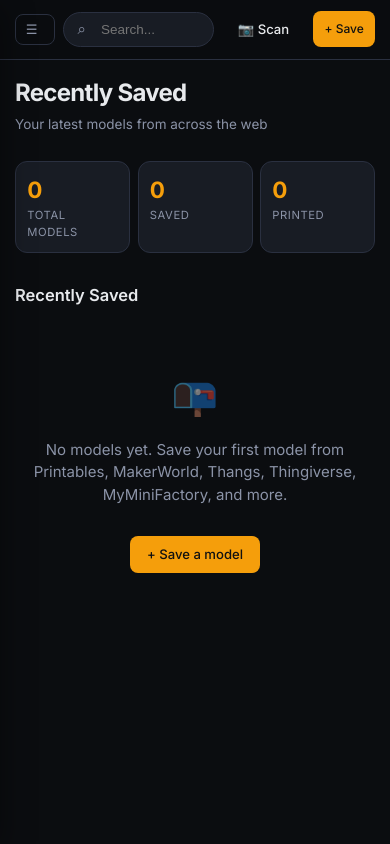
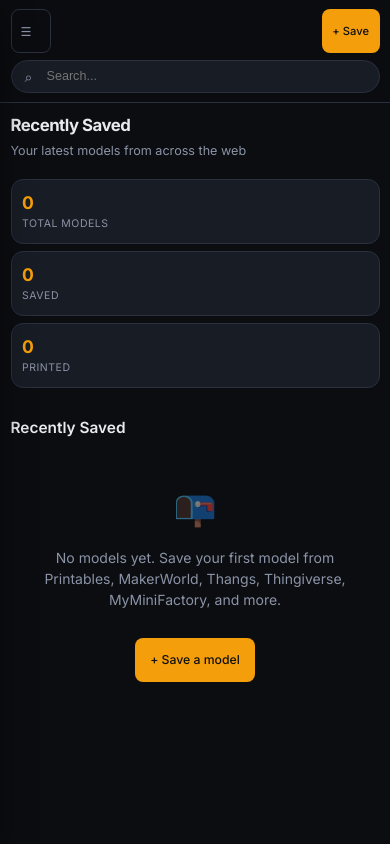
Before and after one commit to pickeld/pick-a-print, a Django app: page / in a window 390 px wide. Run offline with Django 5.2, Linux system fonts and the light colour scheme; the visitor is signed in with stand-in values (Sample User, id 1); data that the repository does not hold is empty.

Commit message:
Enhance environment configuration and UI: update allowed hosts, add CSRF trusted origins, and improve button styles and layout in templates

```diff
--- a/docker-compose.yml
+++ b/docker-compose.yml
@@ -47,7 +47,9 @@ services:
     environment:
       DEBUG: "True"
       SECRET_KEY: dev-docker-secret-change-in-production
-      ALLOWED_HOSTS: localhost,127.0.0.1,0.0.0.0,192.168.127.252
+      ALLOWED_HOSTS: localhost,127.0.0.1,0.0.0.0,192.168.127.252,print.pickel.me
+      CSRF_TRUSTED_ORIGINS: https://print.pickel.me
+      USE_X_FORWARDED_PROTO: "true"
       DATABASE_URL: postgres://pick_a_print:pick_a_print@db:5432/pick_a_print
       CELERY_BROKER_URL: redis://redis:6379/0
       CELERY_RESULT_BACKEND: redis://redis:6379/0
--- a/library/static/library/css/app.css
+++ b/library/static/library/css/app.css
@@ -290,6 +290,17 @@ img {
   background: rgba(239, 68, 68, 0.25);
 }
 
+.btn-secondary {
+  background: var(--bg-card);
+  color: var(--text);
+  border: 1px solid var(--border);
+}
+
+.btn-secondary:hover {
+  background: var(--bg-hover);
+  color: var(--text);
+}
+
 /* Page header */
 
 .page-header {
@@ -1061,9 +1092,12 @@ img {
   display: block;
 }
 
+/* --- Responsive: tablet & mobile --- */
+
 @media (max-width: 900px) {
   .menu-toggle {
     display: inline-flex;
+    flex-shrink: 0;
   }
 
   .sidebar {
@@ -1084,10 +1118,23 @@ img {
   .topbar {
     padding: 0.75rem 1rem;
     gap: 0.5rem;
+    flex-wrap: wrap;
   }
 
   .search-form {
+    flex: 1 1 100%;
+    order: 3;
     max-width: none;
+    min-width: 0;
+  }
+
+  .topbar-actions {
+    margin-left: auto;
+    flex-shrink: 0;
+  }
+
+  .topbar-actions-scan {
+    display: none;
   }
 
   .topbar-actions .btn-primary {
@@ -1095,17 +1142,27 @@ img {
     font-size: 0.8rem;
   }
 
-  .detail-layout {
-    grid-template-columns: 1fr;
-  }
-
   .content {
     padding: 1rem;
   }
 
-  .model-grid {
-    grid-template-columns: repeat(auto-fill, minmax(150px, 1fr));
-    gap: 0.75rem;
+  .page-header h2 {
+    font-size: 1.35rem;
+  }
+
+  .page-header--with-actions {
+    flex-direction: column;
+    align-items: stretch;
+  }
+
+  .page-header--with-actions .btn {
+    align-self: flex-start;
+    margin-top: 0;
+  }
+
+  .section-header {
+    flex-wrap: wrap;
+    gap: 0.5rem;
   }
 
   .stats-row {
@@ -1113,9 +1170,157 @@ img {
   }
 
   .stat-card {
+    flex: 1 1 calc(33.333% - 0.5rem);
+    min-width: 90px;
+    padding: 0.75rem;
+  }
+
+  .stat-card .value {
+    font-size: 1.25rem;
+  }
+
+  .model-grid {
+    grid-template-columns: repeat(auto-fill, minmax(140px, 1fr));
+    gap: 0.75rem;
+  }
+
+  .collection-grid {
+    grid-template-columns: repeat(auto-fill, minmax(160px, 1fr));
+  }
+
+  .collections-page-layout {
+    grid-template-columns: 1fr;
+    gap: 1.5rem;
+  }
+
+  .collections-page-layout .form-card {
+    max-width: none;
+  }
+
+  .detail-layout,
+  .detail-layout--with-viewer {
+    grid-template-columns: 1fr;
+    gap: 1.25rem;
+  }
+
+  .detail-info h2 {
+    font-size: 1.4rem;
+  }
+
+  .detail-preview--viewer .scan-viewer-wrap,
+  .detail-preview--viewer .scan-viewer-wrap model-viewer {
+    min-height: 320px;
+  }
+
+  .filters-bar {
+    flex-direction: column;
+    align-items: stretch;
+  }
+
+  .filters-bar .form-group {
+    min-width: 0;
+    width: 100%;
+  }
+
+  .filters-bar select,
+  .filters-bar input {
+    width: 100%;
+  }
+
+  .filters-bar .btn {
+    width: 100%;
+    justify-content: center;
+  }
+
+  .form-actions {
+    flex-wrap: wrap;
+  }
+
+  .bulk-actions-bar {
+    flex-direction: column;
+    align-items: stretch;
+    gap: 0.75rem;
+  }
+
+  .bulk-actions-bar .btn {
+    width: 100%;
+    justify-content: center;
+  }
+
+  .tab {
+    flex-shrink: 0;
+    white-space: nowrap;
+  }
+
+  .about-summary {
+    flex-direction: column;
+    align-items: flex-start;
+  }
+
+  .about-actions {
+    width: 100%;
+    flex-wrap: wrap;
+  }
+
+  .scan-layout,
+  .scan-job-layout {
+    grid-template-columns: 1fr;
+  }
+
+  .scan-job-header {
+    flex-direction: column;
+    align-items: stretch;
+  }
+
+  .scan-job-actions {
+    display: flex;
+    flex-wrap: wrap;
+    gap: 0.5rem;
+  }
+
+  .scan-job-actions .btn {
     flex: 1;
-    min-width: 100px;
-    padding: 0.75rem;
+    justify-content: center;
+  }
+
+  .scan-viewer-header {
+    flex-direction: column;
+    align-items: flex-start;
+    gap: 0.35rem;
+  }
+
+  .scan-viewer-wrap,
+  .scan-viewer-wrap model-viewer {
+    min-height: 320px;
+  }
+
+  .scan-viewer-hint {
+    display: none;
+  }
+
+  .scan-recent-item {
+    flex-direction: column;
+    align-items: flex-start;
+    gap: 0.5rem;
+  }
+
+  .scan-log-card {
+    min-height: 280px;
+  }
+
+  .log-panel {
+    max-height: 360px;
+    font-size: 0.72rem;
+  }
+
+  .form-card {
+    max-width: none;
+    padding: 1.25rem;
+  }
+
+  .login-card {
+    margin: 1rem;
+    padding: 1.75rem 1.25rem;
   }
 
   body.nav-open {
@@ -1123,9 +1328,106 @@ img {
   }
 }
 
-@media (max-width: 900px) {
-  .sidebar:not(.open) {
-    display: flex;
+@media (max-width: 600px) {
+  html,
+  body {
+    font-size: 14px;
+  }
+
+  .topbar {
+    padding: 0.65rem 0.75rem;
+  }
+
+  .content {
+    padding: 0.75rem;
+  }
+
+  .page-header {
+    margin-bottom: 1.25rem;
+  }
+
+  .page-header h2 {
+    font-size: 1.2rem;
+  }
+
+  .model-grid {
+    grid-template-columns: repeat(2, 1fr);
+    gap: 0.65rem;
+  }
+
+  .model-card-body {
+    padding: 0.65rem;
+  }
+
+  .model-card-title {
+    font-size: 0.82rem;
+  }
+
+  .collection-grid {
+    grid-template-columns: 1fr;
+  }
+
+  .stat-card {
+    flex: 1 1 100%;
+  }
+
+  .stats-row {
+    flex-direction: column;
+  }
+
+  .detail-meta-list li {
+    flex-direction: column;
+    gap: 0.15rem;
+    padding: 0.55rem 0;
+  }
+
+  .detail-meta-list .label {
+    min-width: 0;
+    font-size: 0.75rem;
+  }
+
+  .form-actions {
+    flex-direction: column;
+  }
+
+  .form-actions .btn {
+    width: 100%;
+    justify-content: center;
+  }
+
+  .btn {
+    min-height: 44px;
+  }
+
+  .dep-table {
+    font-size: 0.78rem;
+  }
+
+  .dep-table th,
+  .dep-table td {
+    padding: 0.5rem 0.65rem;
+  }
+
+  .file-drop-panel {
+    padding: 1.5rem 1.25rem;
+  }
+
+  .scan-output-actions {
+    flex-direction: column;
+  }
+
+  .scan-output-actions .btn {
+    width: 100%;
+    justify-content: center;
+  }
+
+  .scan-progress-meta {
+    flex-wrap: wrap;
+    gap: 0.35rem;
+  }
+
+  .empty-state {
+    padding: 2rem 0.75rem;
   }
 }
 
--- a/library/templates/library/base.html
+++ b/library/templates/library/base.html
@@ -83,7 +83,7 @@
           <input type="search" name="q" value="{{ request.GET.q }}" placeholder="Search...">
         </form>
         <div class="topbar-actions">
-          <a href="{% url 'scan_list' %}" class="btn btn-secondary">📷 Scan</a>
+          <a href="{% url 'scan_list' %}" class="btn btn-secondary topbar-actions-scan">📷 Scan</a>
           <a href="{% url 'model_save' %}" class="btn btn-primary">+ Save</a>
         </div>
       </header>
--- a/library/templates/library/collections_list.html
+++ b/library/templates/library/collections_list.html
@@ -8,7 +8,7 @@
   <p>Organize models like playlists — Kids, Tools, Gifts...</p>
 </div>
 
-<div style="display:grid;grid-template-columns:1fr 320px;gap:2rem;align-items:start">
+<div class="collections-page-layout">
   <div>
     {% if collections %}
       <div class="collection-grid">
@@ -29,7 +29,7 @@
   </div>
 
   <div class="form-card">
-    <h3 style="margin:0 0 1rem;font-size:1rem">New Collection</h3>
+    <h3 class="collections-form-title">New Collection</h3>
     <form method="post">
       {% csrf_token %}
       <div class="form-group">
```
Also changed, not shown: other parts of library/static/library/css/app.css (+20 -15 lines), config/settings.py (+9 -0 lines), services/frontend/index.html (+12 -3 lines), 1 other file.
